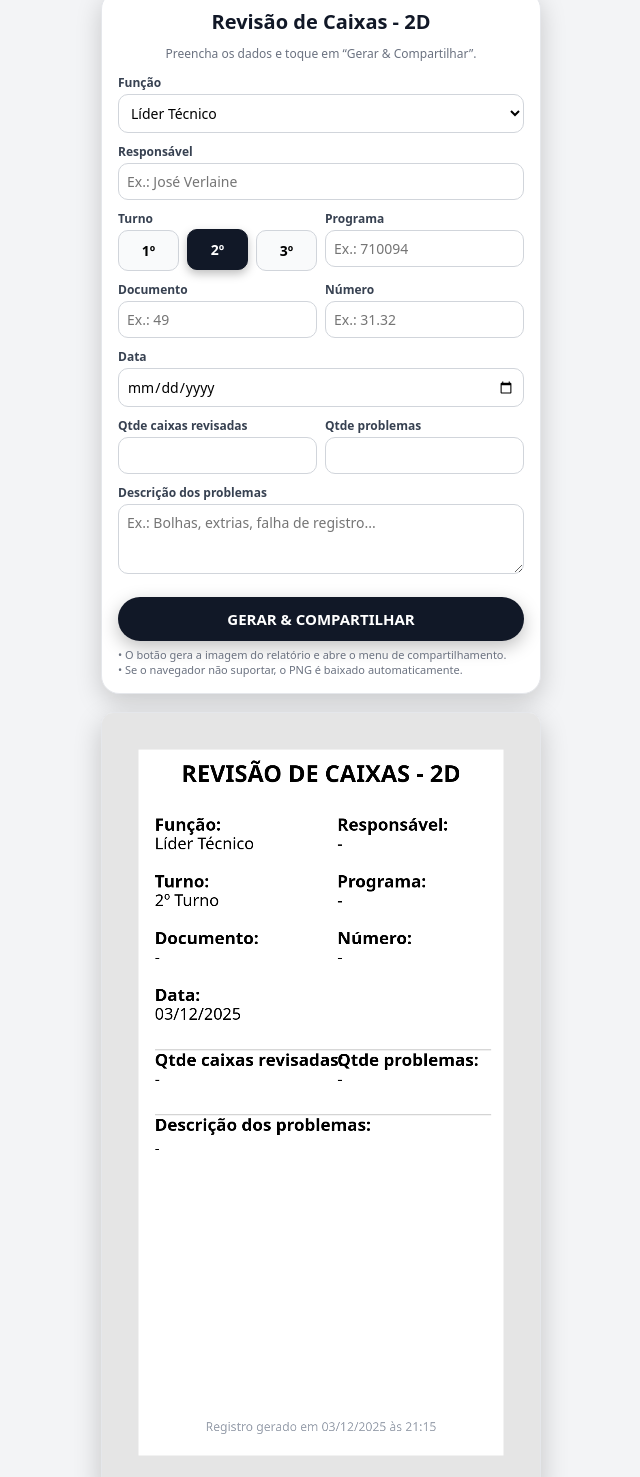
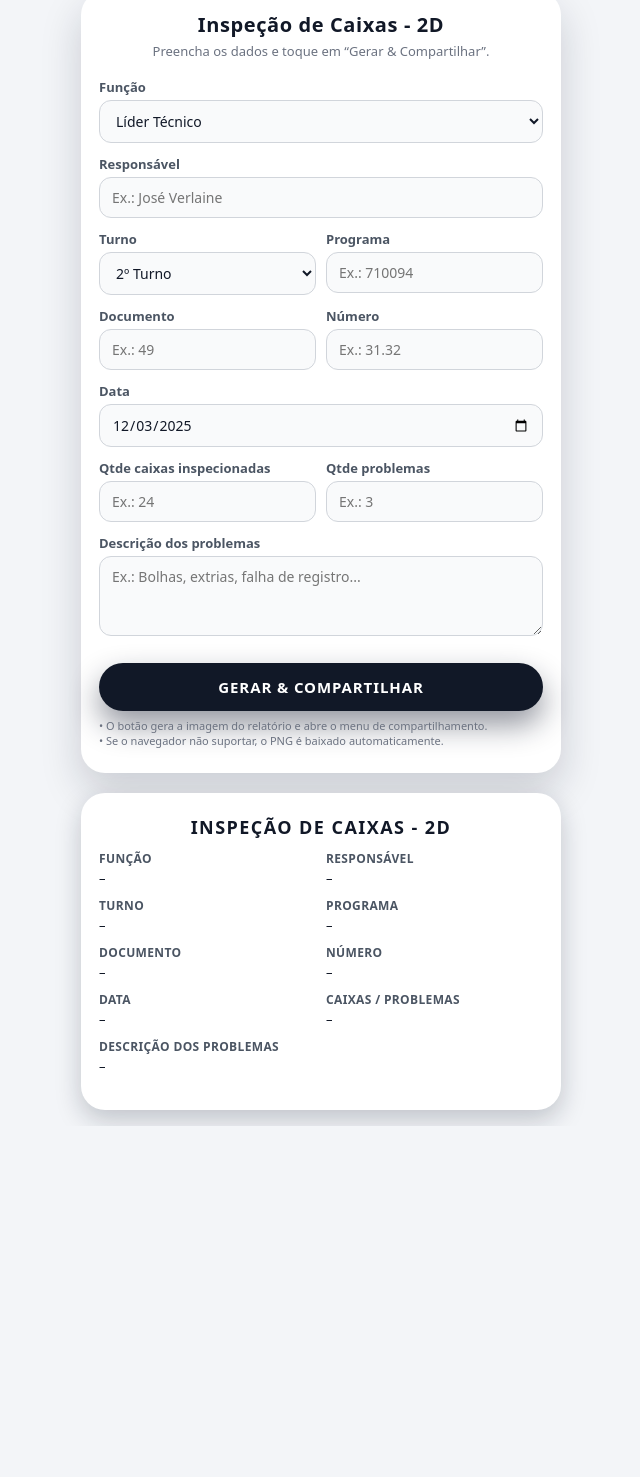
Before and after one commit to werlanebraga33-collab/revisao-caixas-2d, a plain HTML site: page index.html in a window 1280 px wide. Shown: the part 25-1502 px from the top of the page, without its empty margins (319-959 px from the left). After the commit the page ends 1151 px from the top, so only its background shows below. Drawn offline with nearby package versions, Linux system fonts and the light colour scheme.

Commit message:
Update title and labels for inspection form

```diff
--- a/index.html
+++ b/index.html
@@ -2,368 +2,424 @@
 <html lang="pt-BR">
 <head>
   <meta charset="UTF-8" />
-  <title>Revisão de Caixas - 2D</title>
-  <meta name="viewport" content="width=device-width,initial-scale=1" />
+  <meta name="viewport" content="width=device-width, initial-scale=1.0" />
+  <title>Inspeção de Caixas - 2D</title>
+
+  <!-- html2canvas para gerar a imagem do relatório -->
+  <script src="https://cdn.jsdelivr.net/npm/html2canvas@1.4.1/dist/html2canvas.min.js"></script>
+
   <style>
-    *{box-sizing:border-box;font-family:system-ui,-apple-system,"Segoe UI",sans-serif}
-    body{
-      margin:0;
-      padding:16px;
-      background:#f3f4f6;
-      min-height:100vh;
-      display:flex;
-      justify-content:center;
-      align-items:flex-start;
-    }
-    .card{
-      background:#fff;
-      width:100%;
-      max-width:440px;
-      padding:16px;
-      border-radius:18px;
-      box-shadow:0 8px 26px rgba(0,0,0,.18);
-      border:1px solid #e5e7eb;
-    }
-    h1{
-      font-size:20px;
-      margin:0 0 10px;
-      text-align:center;
-      color:#111827;
-    }
-    .sub{
-      font-size:12px;
-      text-align:center;
-      color:#6b7280;
-      margin-bottom:12px;
-    }
-    label{
-      font-size:12px;
-      font-weight:600;
-      color:#374151;
-      margin-bottom:3px;
-      display:block;
-    }
-    input,textarea,select{
-      width:100%;
-      padding:8px;
-      border:1px solid #d1d5db;
-      border-radius:10px;
-      margin-bottom:10px;
-      font-size:14px;
-      outline:none;
-      background:#fff;
-    }
-    input:focus,textarea:focus,select:focus{
-      border-color:#111827;
-      box-shadow:0 0 0 1px rgba(15,23,42,.35);
-    }
-    textarea{min-height:70px;resize:vertical}
-    .row{display:flex;gap:8px}
-    .row > div{flex:1}
-
-    /* Botões de turno */
-    .turno-buttons{
-      display:flex;
-      gap:8px;
-      margin-bottom:10px;
-    }
-    .turno-buttons button{
-      flex:1;
-      padding:10px 0;
-      border-radius:10px;
-      border:1px solid #d1d5db;
-      background:#f9fafb;
-      font-weight:600;
-      font-size:14px;
-      cursor:pointer;
-      transition:.15s;
-    }
-    .turno-buttons button.active{
-      background:#111827;
-      color:#fff;
-      border-color:#111827;
-      transform:translateY(-1px);
-      box-shadow:0 4px 10px rgba(0,0,0,.25);
+    * {
+      box-sizing: border-box;
+      margin: 0;
+      padding: 0;
+      font-family: system-ui, -apple-system, BlinkMacSystemFont, "Segoe UI", sans-serif;
     }
 
-    .btn{
-      width:100%;
-      padding:12px;
-      margin-top:8px;
-      background:#111827;
-      color:white;
-      border:none;
-      border-radius:999px;
-      font-size:15px;
-      font-weight:600;
-      cursor:pointer;
-      box-shadow:0 6px 18px rgba(0,0,0,.25);
-    }
-    .btn:active{transform:translateY(1px);box-shadow:none}
-
-    .hint{
-      font-size:11px;
-      color:#6b7280;
-      margin-top:6px;
+    body {
+      background: #f3f5f8;
+      padding: 16px;
+      color: #111827;
+      display: flex;
+      justify-content: center;
     }
 
-    canvas{
-      width:100%;
-      max-width:440px;
-      margin-top:18px;
-      border-radius:12px;
-      border:1px solid #e5e7eb;
-      background:#fff;
-      box-shadow:0 10px 28px rgba(0,0,0,.2);
+    .page {
+      max-width: 480px;
+      width: 100%;
+    }
+
+    .card {
+      background: #ffffff;
+      border-radius: 24px;
+      padding: 20px 18px 24px;
+      box-shadow: 0 18px 40px rgba(15, 23, 42, 0.18);
+      margin-bottom: 20px;
+    }
+
+    .title {
+      text-align: center;
+      font-weight: 800;
+      font-size: 20px;
+      letter-spacing: 0.03em;
+      color: #111827;
+      margin-bottom: 4px;
+    }
+
+    .subtitle {
+      text-align: center;
+      font-size: 13px;
+      color: #6b7280;
+      margin-bottom: 18px;
+    }
+
+    .field-group {
+      margin-bottom: 12px;
+    }
+
+    .field-label {
+      font-size: 13px;
+      font-weight: 600;
+      color: #4b5563;
+      margin-bottom: 4px;
+      display: block;
+    }
+
+    input[type="text"],
+    input[type="number"],
+    input[type="date"],
+    select,
+    textarea {
+      width: 100%;
+      border-radius: 12px;
+      border: 1px solid #d1d5db;
+      padding: 10px 12px;
+      font-size: 14px;
+      color: #111827;
+      background: #f9fafb;
+      outline: none;
+      transition: border 0.15s ease, box-shadow 0.15s ease, background 0.15s ease;
+    }
+
+    input:focus,
+    select:focus,
+    textarea:focus {
+      border-color: #111827;
+      background: #ffffff;
+      box-shadow: 0 0 0 2px rgba(17, 24, 39, 0.10);
+    }
+
+    .row {
+      display: flex;
+      gap: 10px;
+    }
+
+    .row > .field-group {
+      flex: 1;
+    }
+
+    textarea {
+      resize: vertical;
+      min-height: 80px;
+    }
+
+    .btn-main {
+      width: 100%;
+      border: none;
+      border-radius: 999px;
+      padding: 14px 16px;
+      font-size: 15px;
+      font-weight: 700;
+      letter-spacing: 0.06em;
+      text-transform: uppercase;
+      background: #111827;
+      color: white;
+      margin-top: 10px;
+      cursor: pointer;
+      box-shadow: 0 14px 30px rgba(15, 23, 42, 0.45);
+      transition: transform 0.08s ease, box-shadow 0.08s ease, opacity 0.08s ease;
+    }
+
+    .btn-main:active {
+      transform: translateY(1px) scale(0.99);
+      box-shadow: 0 10px 22px rgba(15, 23, 42, 0.36);
+      opacity: 0.96;
+    }
+
+    .helper-text {
+      margin-top: 8px;
+      font-size: 11px;
+      color: #6b7280;
+      line-height: 1.35;
+    }
+
+    /* Card do relatório (preview/print) */
+    .report-card {
+      background: #ffffff;
+      border-radius: 24px;
+      padding: 22px 18px 24px;
+      box-shadow: 0 10px 26px rgba(15, 23, 42, 0.22);
+    }
+
+    .report-title {
+      text-align: center;
+      font-weight: 800;
+      font-size: 18px;
+      letter-spacing: 0.08em;
+      margin-bottom: 12px;
+      color: #111827;
+      text-transform: uppercase;
+    }
+
+    .report-section {
+      margin-bottom: 10px;
+      font-size: 13px;
+      line-height: 1.4;
+    }
+
+    .report-section strong {
+      color: #111827;
+    }
+
+    .report-row {
+      display: flex;
+      justify-content: space-between;
+      gap: 10px;
+    }
+
+    .report-row div {
+      flex: 1;
+    }
+
+    .report-label {
+      font-weight: 600;
+      color: #4b5563;
+      font-size: 12px;
+      text-transform: uppercase;
+      letter-spacing: 0.03em;
+    }
+
+    .report-value {
+      font-size: 13px;
+      margin-top: 2px;
     }
   </style>
 </head>
+<body>
+  <div class="page">
+    <!-- FORMULÁRIO -->
+    <div class="card">
+      <h1 class="title">Inspeção de Caixas - 2D</h1>
+      <p class="subtitle">Preencha os dados e toque em “Gerar & Compartilhar”.</p>
 
-<body>
-  <div>
-    <div class="card">
-      <h1>Revisão de Caixas - 2D</h1>
-      <div class="sub">Preencha os dados e toque em “Gerar & Compartilhar”.</div>
+      <div class="field-group">
+        <label class="field-label" for="funcao">Função</label>
+        <select id="funcao">
+          <option value="Líder Técnico">Líder Técnico</option>
+          <option value="Preparador">Preparador</option>
+          <option value="Supervisor">Supervisor</option>
+        </select>
+      </div>
 
-      <label>Função</label>
-      <select id="funcao">
-        <option>Líder Técnico</option>
-        <option>Preparador</option>
-      </select>
-
-      <label>Responsável</label>
-      <input id="responsavel" placeholder="Ex.: José Verlaine"/>
+      <div class="field-group">
+        <label class="field-label" for="responsavel">Responsável</label>
+        <input id="responsavel" type="text" placeholder="Ex.: José Verlaine" />
+      </div>
 
       <div class="row">
-        <div>
-          <label>Turno</label>
-          <div class="turno-buttons" id="turnoBtns">
-            <button type="button" data-value="1º Turno">1º</button>
-            <button type="button" data-value="2º Turno">2º</button>
-            <button type="button" data-value="3º Turno">3º</button>
+        <div class="field-group">
+          <label class="field-label" for="turno">Turno</label>
+          <select id="turno">
+            <option value="1º Turno">1º Turno</option>
+            <option value="2º Turno" selected>2º Turno</option>
+            <option value="3º Turno">3º Turno</option>
+          </select>
         </div>
-          <input type="hidden" id="turno" value="2º Turno">
-        </div>
-        <div>
-          <label>Programa</label>
-          <input id="programa" placeholder="Ex.: 710094"/>
+
+        <div class="field-group">
+          <label class="field-label" for="programa">Programa</label>
+          <input id="programa" type="text" placeholder="Ex.: 710094" />
         </div>
       </div>
 
       <div class="row">
-        <div>
-          <label>Documento</label>
-          <input id="documento" placeholder="Ex.: 49"/>
+        <div class="field-group">
+          <label class="field-label" for="documento">Documento</label>
+          <input id="documento" type="text" placeholder="Ex.: 49" />
         </div>
-        <div>
-          <label>Número</label>
-          <input id="numero" placeholder="Ex.: 31.32"/>
+
+        <div class="field-group">
+          <label class="field-label" for="numero">Número</label>
+          <input id="numero" type="text" placeholder="Ex.: 31.32" />
         </div>
       </div>
 
-      <label>Data</label>
-      <input id="data" type="date"/>
+      <div class="field-group">
+        <label class="field-label" for="data">Data</label>
+        <input id="data" type="date" />
+      </div>
 
       <div class="row">
-        <div>
-          <label>Qtde caixas revisadas</label>
-          <input id="qtdRevisadas" type="number" min="0"/>
+        <div class="field-group">
+          <label class="field-label" for="qtdCaixas">Qtde caixas inspecionadas</label>
+          <input id="qtdCaixas" type="number" min="0" placeholder="Ex.: 24" />
         </div>
-        <div>
-          <label>Qtde problemas</label>
-          <input id="qtdProblemas" type="number" min="0"/>
+
+        <div class="field-group">
+          <label class="field-label" for="qtdProblemas">Qtde problemas</label>
+          <input id="qtdProblemas" type="number" min="0" placeholder="Ex.: 3" />
         </div>
       </div>
 
-      <label>Descrição dos problemas</label>
-      <textarea id="descricao" placeholder="Ex.: Bolhas, extrias, falha de registro..."></textarea>
+      <div class="field-group">
+        <label class="field-label" for="descricao">Descrição dos problemas</label>
+        <textarea
+          id="descricao"
+          placeholder="Ex.: Bolhas, extrias, falha de registro..."
+        ></textarea>
+      </div>
 
-      <!-- BOTÃO ÚNICO -->
-      <button class="btn" id="btnShare">GERAR & COMPARTILHAR</button>
+      <button class="btn-main" id="btnGerar">Gerar & Compartilhar</button>
 
-      <div class="hint">
-        • O botão gera a imagem do relatório e abre o menu de compartilhamento.<br>
+      <p class="helper-text">
+        • O botão gera a imagem do relatório e abre o menu de compartilhamento.<br />
         • Se o navegador não suportar, o PNG é baixado automaticamente.
+      </p>
+    </div>
+
+    <!-- RELATÓRIO (PREVIEW / PRINT) -->
+    <div class="report-card" id="report-card">
+      <div class="report-title">Inspeção de Caixas - 2D</div>
+
+      <div class="report-section report-row">
+        <div>
+          <div class="report-label">Função</div>
+          <div class="report-value" id="r-funcao">–</div>
+        </div>
+        <div>
+          <div class="report-label">Responsável</div>
+          <div class="report-value" id="r-responsavel">–</div>
         </div>
       </div>
 
-    <canvas id="canvas" width="1080" height="1920"></canvas>
+      <div class="report-section report-row">
+        <div>
+          <div class="report-label">Turno</div>
+          <div class="report-value" id="r-turno">–</div>
+        </div>
+        <div>
+          <div class="report-label">Programa</div>
+          <div class="report-value" id="r-programa">–</div>
+        </div>
+      </div>
+
+      <div class="report-section report-row">
+        <div>
+          <div class="report-label">Documento</div>
+          <div class="report-value" id="r-documento">–</div>
+        </div>
+        <div>
+          <div class="report-label">Número</div>
+          <div class="report-value" id="r-numero">–</div>
+        </div>
+      </div>
+
+      <div class="report-section report-row">
+        <div>
+          <div class="report-label">Data</div>
+          <div class="report-value" id="r-data">–</div>
+        </div>
+        <div>
+          <div class="report-label">Caixas / Problemas</div>
+          <div class="report-value" id="r-qtd">–</div>
+        </div>
+      </div>
+
+      <div class="report-section">
+        <div class="report-label">Descrição dos problemas</div>
+        <div class="report-value" id="r-descricao">
+          –
+        </div>
+      </div>
+    </div>
   </div>
 
   <script>
-const canvas=document.getElementById("canvas");
-const ctx=canvas.getContext("2d");
+    // Preenche data de hoje por padrão
+    (function () {
+      const dataInput = document.getElementById("data");
+      if (!dataInput.value) {
+        const hoje = new Date();
+        const ano = hoje.getFullYear();
+        const mes = String(hoje.getMonth() + 1).padStart(2, "0");
+        const dia = String(hoje.getDate()).padStart(2, "0");
+        dataInput.value = `${ano}-${mes}-${dia}`;
+      }
+    })();
 
-/* --- Turnos (1º, 2º, 3º) --- */
-document.querySelectorAll(".turno-buttons button").forEach(btn=>{
-  btn.addEventListener("click",()=>{
-    document.getElementById("turno").value=btn.dataset.value;
-    document.querySelectorAll(".turno-buttons button")
-      .forEach(b=>b.classList.remove("active"));
-    btn.classList.add("active");
-  });
-});
-// deixa 2º turno ativo por padrão
-document.querySelector('.turno-buttons button[data-value="2º Turno"]').classList.add("active");
+    function atualizarPreview() {
+      const funcao = document.getElementById("funcao").value || "–";
+      const responsavel =
+        document.getElementById("responsavel").value.trim() || "–";
+      const turno = document.getElementById("turno").value || "–";
+      const programa =
+        document.getElementById("programa").value.trim() || "–";
+      const documento =
+        document.getElementById("documento").value.trim() || "–";
+      const numero = document.getElementById("numero").value.trim() || "–";
+      const data = document.getElementById("data").value || "";
+      const qtdCaixas =
+        document.getElementById("qtdCaixas").value.trim() || "0";
+      const qtdProblemas =
+        document.getElementById("qtdProblemas").value.trim() || "0";
+      const descricao =
+        document.getElementById("descricao").value.trim() || "Sem registros.";
 
-function getData(){
-  const g=id=>document.getElementById(id).value||"-";
-  const dataInput=document.getElementById("data").value;
-  const hoje=new Date();
-  const dataObj=dataInput?new Date(dataInput+"T00:00:00"):hoje;
-  const data=dataObj.toLocaleDateString("pt-BR");
-  const hora=hoje.toLocaleTimeString("pt-BR",{hour:"2-digit",minute:"2-digit"});
+      document.getElementById("r-funcao").textContent = funcao;
+      document.getElementById("r-responsavel").textContent = responsavel;
+      document.getElementById("r-turno").textContent = turno;
+      document.getElementById("r-programa").textContent = programa;
+      document.getElementById("r-documento").textContent = documento;
+      document.getElementById("r-numero").textContent = numero;
 
-  return{
-    funcao:g("funcao"),
-    responsavel:g("responsavel"),
-    turno:g("turno"),
-    programa:g("programa"),
-    documento:g("documento"),
-    numero:g("numero"),
-    data,
-    qtdRev:g("qtdRevisadas"),
-    qtdProb:g("qtdProblemas"),
-    desc:g("descricao"),
-    hora
-  };
+      if (data) {
+        const [ano, mes, dia] = data.split("-");
+        document.getElementById("r-data").textContent = `${dia}/${mes}/${ano}`;
+      } else {
+        document.getElementById("r-data").textContent = "–";
       }
 
-function wrap(text,x,y,maxWidth,lineHeight){
-  const words=text.split(" ");
-  let line="";
-  for(let n=0;n<words.length;n++){
-    const testLine=line+words[n]+" ";
-    if(ctx.measureText(testLine).width>maxWidth && n>0){
-      ctx.fillText(line,x,y);
-      line=words[n]+" ";
-      y+=lineHeight;
-    }else{
-      line=testLine;
-    }
-  }
-  ctx.fillText(line,x,y);
+      document.getElementById(
+        "r-qtd"
+      ).textContent = `${qtdCaixas} caixas / ${qtdProblemas} problemas`;
+      document.getElementById("r-descricao").textContent = descricao;
     }
 
-function draw(){
-  const d=getData();
-  ctx.fillStyle="#e5e5e5";
-  ctx.fillRect(0,0,1080,1920);
-  ctx.fillStyle="#ffffff";
-  ctx.fillRect(90,90,900,1740);
+    async function gerarECompartilhar() {
+      atualizarPreview();
 
-  let y=170;
-  ctx.fillStyle="#000";
-  ctx.textAlign="center";
-  ctx.font="bold 58px system-ui";
-  ctx.fillText("REVISÃO DE CAIXAS - 2D",540,y);
-  ctx.textAlign="left";
+      const reportCard = document.getElementById("report-card");
 
-  y+=120;
-  ctx.font="bold 42px system-ui";
-  ctx.fillText("Função:",130,y);
-  ctx.fillText("Responsável:",580,y);
-  ctx.font="40px system-ui";
-  ctx.fillText(d.funcao,130,y+46);
-  ctx.fillText(d.responsavel,580,y+46);
+      const canvas = await html2canvas(reportCard, {
+        scale: window.devicePixelRatio || 2,
+        useCORS: true,
+      });
 
-  y+=140;
-  ctx.font="bold 42px system-ui";
-  ctx.fillText("Turno:",130,y);
-  ctx.fillText("Programa:",580,y);
-  ctx.font="40px system-ui";
-  ctx.fillText(d.turno,130,y+46);
-  ctx.fillText(d.programa,580,y+46);
+      canvas.toBlob(async (blob) => {
+        if (!blob) return;
 
-  y+=140;
-  ctx.font="bold 42px system-ui";
-  ctx.fillText("Documento:",130,y);
-  ctx.fillText("Número:",580,y);
-  ctx.font="40px system-ui";
-  ctx.fillText(d.documento,130,y+46);
-  ctx.fillText(d.numero,580,y+46);
+        const file = new File([blob], "inspecao-caixas-2D.png", {
+          type: "image/png",
+        });
 
-  y+=140;
-  ctx.font="bold 42px system-ui";
-  ctx.fillText("Data:",130,y);
-  ctx.font="40px system-ui";
-  ctx.fillText(d.data,130,y+46);
-
-  y+=120;
-  ctx.strokeStyle="#d4d4d4";
-  ctx.lineWidth=3;
-  ctx.beginPath();
-  ctx.moveTo(130,y);
-  ctx.lineTo(960,y);
-  ctx.stroke();
-
-  y+=40;
-  ctx.font="bold 42px system-ui";
-  ctx.fillText("Qtde caixas revisadas:",130,y);
-  ctx.fillText("Qtde problemas:",580,y);
-  ctx.font="40px system-ui";
-  ctx.fillText(d.qtdRev,130,y+46);
-  ctx.fillText(d.qtdProb,580,y+46);
-
-  y+=120;
-  ctx.strokeStyle="#d4d4d4";
-  ctx.beginPath();
-  ctx.moveTo(130,y);
-  ctx.lineTo(960,y);
-  ctx.stroke();
-
-  y+=40;
-  ctx.font="bold 42px system-ui";
-  ctx.fillStyle="#000";
-  ctx.fillText("Descrição dos problemas:",130,y);
-  y+=56;
-  ctx.font="38px system-ui";
-  wrap(d.desc,130,y,830,44);
-
-  ctx.font="30px system-ui";
-  ctx.fillStyle="#9ca3af";
-  ctx.textAlign="center";
-  ctx.fillText(
-    `Registro gerado em ${d.data} às ${d.hora}`,
-    540,
-    1770
-  );
-  ctx.textAlign="left";
+        if (navigator.canShare && navigator.canShare({ files: [file] })) {
+          try {
+            await navigator.share({
+              files: [file],
+              title: "Inspeção de Caixas - 2D",
+              text: "Relatório de inspeção de caixas 2D.",
+            });
+          } catch (err) {
+            console.log("Compartilhamento cancelado ou falhou:", err);
+          }
+        } else {
+          const url = URL.createObjectURL(blob);
+          const a = document.createElement("a");
+          a.href = url;
+          a.download = "inspecao-caixas-2D.png";
+          document.body.appendChild(a);
+          a.click();
+          a.remove();
+          URL.revokeObjectURL(url);
+        }
+      }, "image/png");
     }
 
-async function gerarECompartilhar(){
-  draw();
-  canvas.toBlob(async blob=>{
-    if(!blob)return;
-    const file=new File([blob],"revisao-caixas-2d.png",{type:"image/png"});
-
-    if(navigator.share && navigator.canShare && navigator.canShare({files:[file]})){
-      try{
-        await navigator.share({
-          title:"Revisão de Caixas - 2D",
-          text:"Relatório gerado pelo app de revisão de caixas.",
-          files:[file]
-        });
-      }catch(e){console.log("Compartilhamento cancelado",e);}
-    }else{
-      // fallback: baixa o PNG
-      const a=document.createElement("a");
-      a.download="revisao-caixas-2d.png";
-      a.href=URL.createObjectURL(blob);
-      a.click();
-      URL.revokeObjectURL(a.href);
-      alert("Compartilhamento direto não suportado. O arquivo foi baixado como PNG.");
-    }
-  });
-}
-
-document.getElementById("btnShare").addEventListener("click",e=>{
-  e.preventDefault();
+    document
+      .getElementById("btnGerar")
+      .addEventListener("click", function () {
         gerarECompartilhar();
       });
-
-// desenha uma prévia inicial
-draw();
   </script>
 </body>
 </html>
```
Lines whose indentation alone changed are shown as unchanged.
